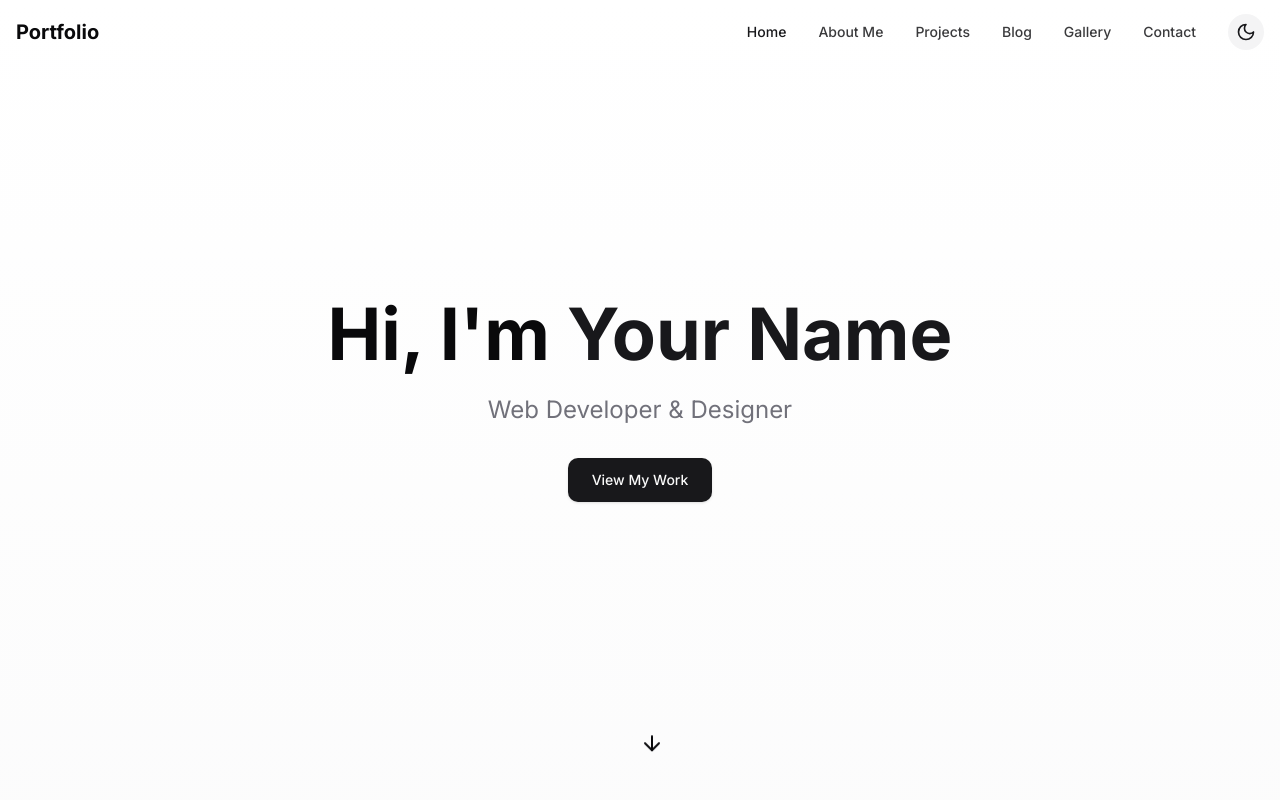
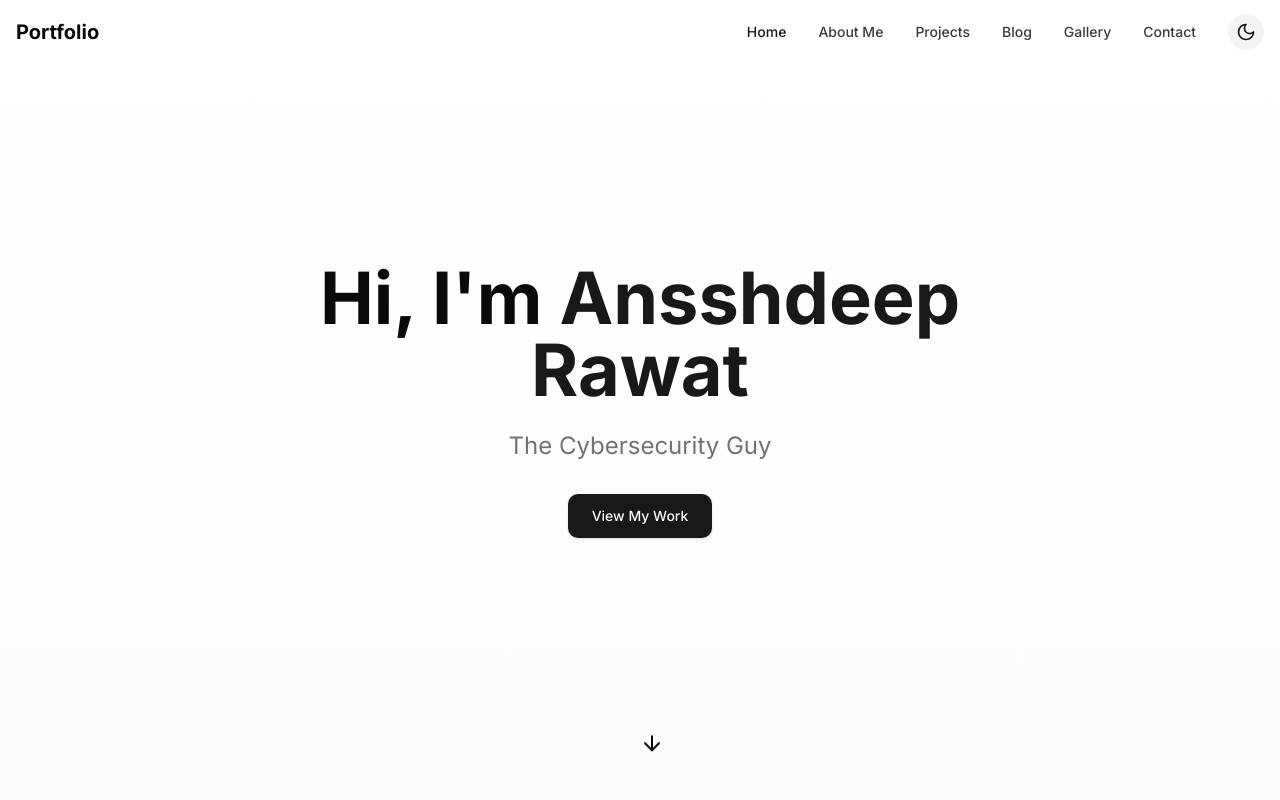
Before and after one commit to GLCRealm/My-Portfolio, a React (Vite) app: page / in a window 1280 px wide. Shown: the top 800 px of the page. Built offline with nearby package versions, Linux system fonts and the light colour scheme.

Commit message:
fecond push

```diff
--- a/src/components/Footer.tsx
+++ b/src/components/Footer.tsx
@@ -9,7 +9,7 @@ const Footer = () => {
       <div className="container mx-auto px-4">
         <div className="flex flex-col items-center md:flex-row md:justify-between">
           <div className="mb-6 md:mb-0">
-            <h3 className="text-lg font-bold">Your Name</h3>
+            <h3 className="text-lg font-bold">Anshdeep Rawat</h3>
             <p className="mt-2 text-sm text-muted-foreground">
               Building amazing digital experiences
             </p>
--- a/src/components/sections/HomeSection.tsx
+++ b/src/components/sections/HomeSection.tsx
@@ -16,10 +16,10 @@ const HomeSection = () => {
       <div className="container mx-auto px-4">
         <div className="max-w-3xl mx-auto text-center">
           <h1 className="text-4xl md:text-5xl lg:text-7xl font-bold mb-6 animate-fade-in">
-            Hi, I'm <span className="text-primary">Your Name</span>
+            Hi, I'm <span className="text-primary">Ansshdeep Rawat</span>
           </h1>
           <p className="text-xl md:text-2xl mb-8 text-muted-foreground animate-fade-in" style={{ animationDelay: "0.2s" }}>
-            Web Developer & Designer
+            The Cybersecurity Guy
           </p>
           <div className="animate-fade-in" style={{ animationDelay: "0.4s" }}>
             <button
```
